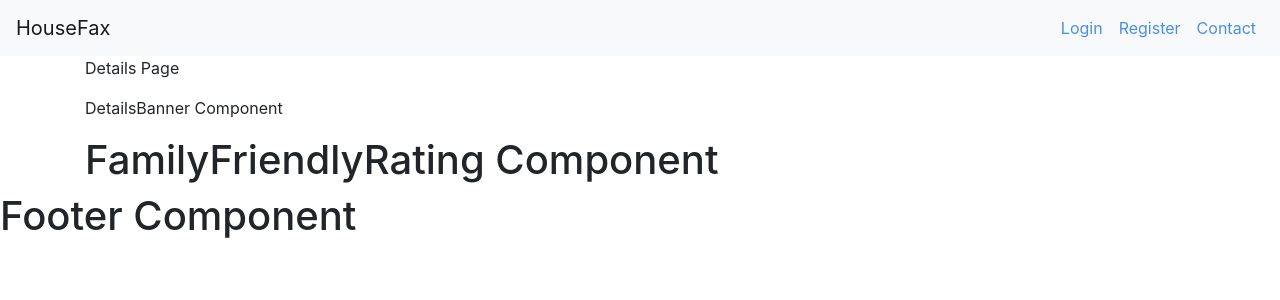
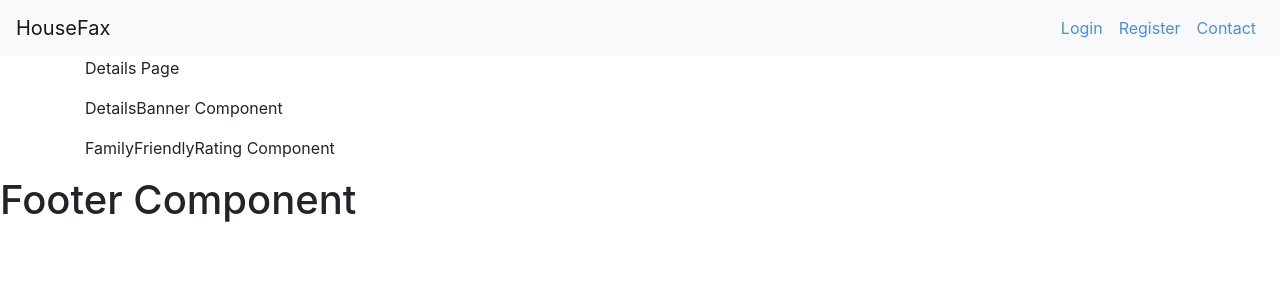
Before and after one commit to TraceLarson/HouseFax, a React (Create React App) app in the folder client/: page /Details in a window 1280 px wide. Shown: the top 300 px of the page. Built offline with nearby package versions, Linux system fonts and the light colour scheme.

Commit message:
changed FamilyFriendlyRating components h1 tag to p tag

```diff
--- a/client/src/components/FamilyFriendlyRating.js
+++ b/client/src/components/FamilyFriendlyRating.js
@@ -4,7 +4,7 @@ class FamilyFriendlyRating extends Component {
 	render() {
 		return (
 			<div>
-				<h1>FamilyFriendlyRating Component</h1>
+				<p>FamilyFriendlyRating Component</p>
 			</div>
 		);
 	}
```
